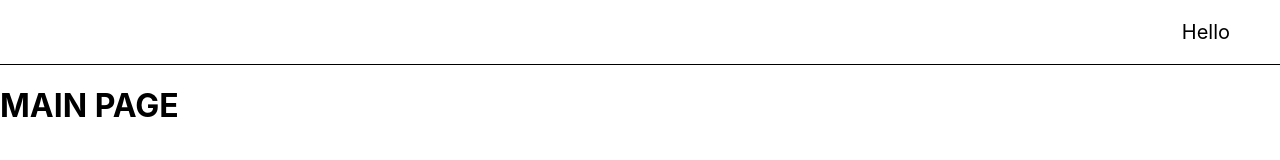
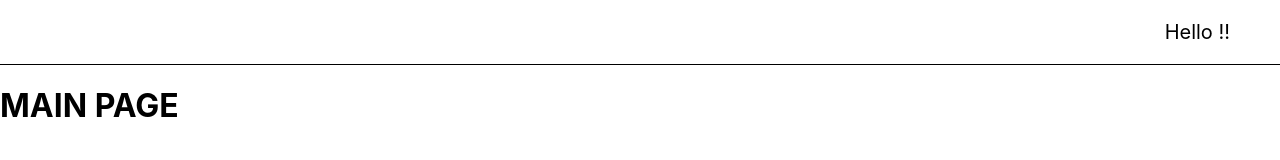
Before and after one commit to taeyoonyy/0212-react, a React (Create React App) app: page /main in a window 1280 px wide. Shown: the top 160 px of the page. Built offline with nearby package versions, Linux system fonts and the light colour scheme.

Commit message:
add context

```diff
--- a/src/App.js
+++ b/src/App.js
@@ -1,9 +1,11 @@
 import { Route, Switch, Redirect } from "react-router-dom";
 import Login from "./pages/Login";
 import Main from "./pages/Main";
+import UserProvider from "./store/UserProvider";
 
 function App() {
   return (
+    <UserProvider>
       <Switch>
         <Route path="/" exact>
           <Redirect to="login" />
@@ -15,6 +17,7 @@ function App() {
           <Main />
         </Route>
       </Switch>
+    </UserProvider>
   );
 }
 
--- a/src/components/layout/MainNavigation.js
+++ b/src/components/layout/MainNavigation.js
@@ -1,11 +1,12 @@
 import { Fragment } from "react/cjs/react.production.min";
 import classes from "./MainNavigation.module.css";
 
-const MainNavigation = () => {
+const MainNavigation = (props) => {
+  console.log(props)
   return (
     <Fragment>
       <div className={classes.navi}>
-        <p>Hello</p>
+        <p>Hello {props.user} !!</p>
       </div>
     </Fragment>
   );
--- a/src/pages/Login.js
+++ b/src/pages/Login.js
@@ -1,16 +1,21 @@
-import React from "react";
+import React, { useContext } from "react";
 import classes from "./Login.module.css";
 import { useRef } from "react";
 import { useHistory } from "react-router-dom";
+
+import UserContext from "../store/user-context";
 
 const Login = () => {
   const nameInputRef = useRef();
   const history = useHistory();
 
+  const userCtx = useContext(UserContext);
+
   const loginHandler = (event) => {
     event.preventDefault();
     console.log("CLICK", nameInputRef.current.value);
     if (!!nameInputRef.current.value) {
+      userCtx.setUser(nameInputRef.current.value)
       history.push('/main')
     }
   };
--- a/src/pages/Main.js
+++ b/src/pages/Main.js
@@ -1,10 +1,15 @@
-import { Fragment } from "react"
+import { Fragment, useContext } from "react"
 import MainNavigation from "../components/layout/MainNavigation";
+import UserContext from "../store/user-context";
+
 
 const Main = () => {
+  const userCtx = useContext(UserContext);
+  console.log(userCtx)
+
   return (
     <Fragment>
-      <MainNavigation />
+      <MainNavigation user={userCtx.user}/>
       <h1>MAIN PAGE</h1>
     </Fragment>
   )
--- /dev/null
+++ b/src/store/UserProvider.js
@@ -0,0 +1,39 @@
+import { useReducer } from "react";
+import UserContext from "./user-context";
+
+const defaultUserState = {
+  user: ""
+};
+
+const userReducer = (state, action) => {
+  if (action.type === "SET") {
+    console.log("here", action)
+    return {
+      user: action.user
+    }
+  }
+}
+
+const UserProvider = (props) => {
+  const [userState, dispatchUserAction] = useReducer(
+    userReducer,
+    defaultUserState
+  );
+
+  const setUserHandler = (user) => {
+    dispatchUserAction({type: "SET", user: user})
+  }
+
+  const userContext = {
+    user: userState.user,
+    setUser: setUserHandler
+  }
+
+  return (
+    <UserContext.Provider value={userContext}>
+      {props.children}
+    </UserContext.Provider>
+  )
+}
+
+export default UserProvider;
--- /dev/null
+++ b/src/store/user-context.js
@@ -0,0 +1,8 @@
+import React from "react";
+
+const UserContext = React.createContext({
+  user: "",
+  setUser: (user) => {}
+});
+
+export default UserContext;
```
Lines whose indentation alone changed are shown as unchanged.
